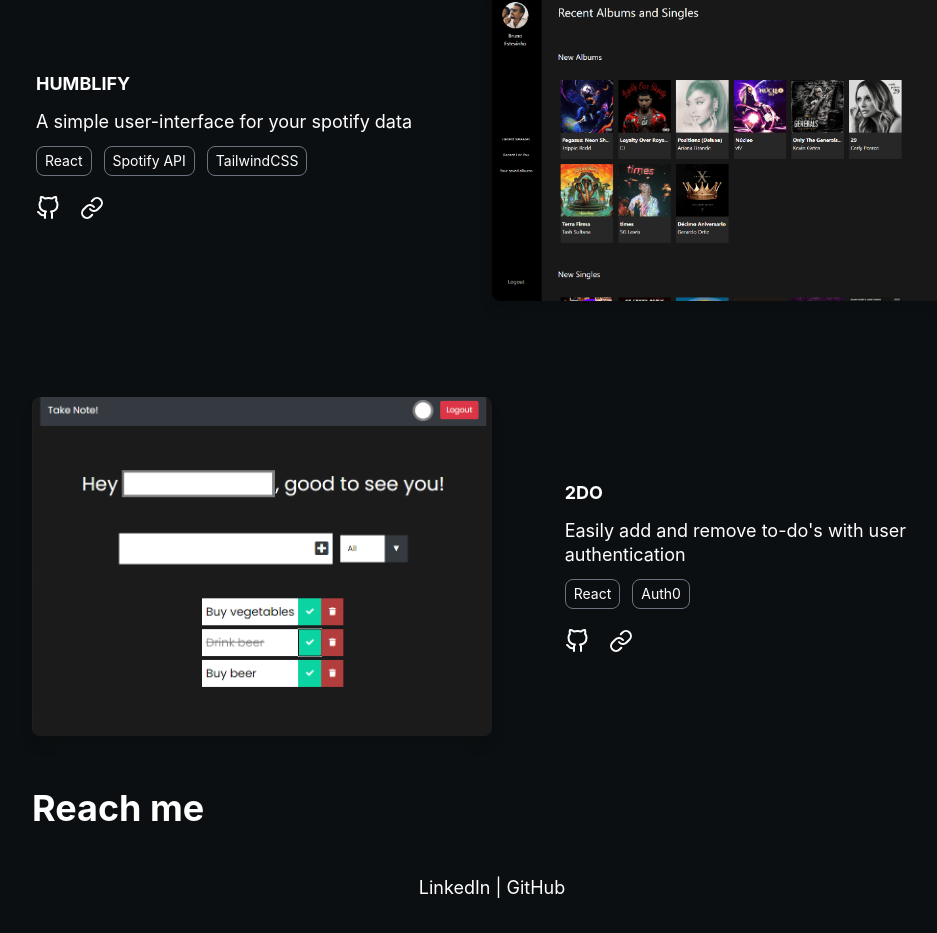
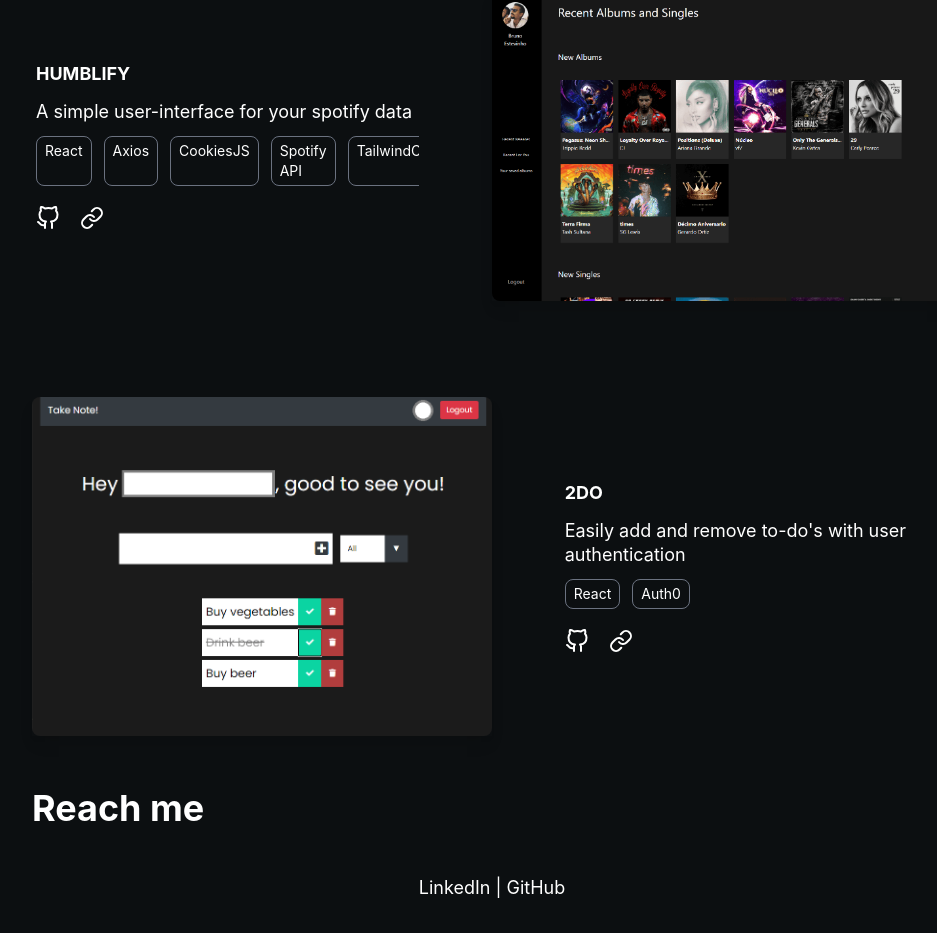
Before and after one commit to brunoestevinho/personal-webpage, a React (Create React App) app: page / in a window 1280 px wide. Shown: the part 3400-4333 px from the top of the page, without its empty margins (148-1085 px from the left). Built offline with nearby package versions, Linux system fonts and the light colour scheme; no server answers.

Commit message:
google analytics add

```diff
--- a/package.json
+++ b/package.json
@@ -16,6 +16,7 @@
     "postcss": "^7.0.35",
     "react": "^17.0.1",
     "react-dom": "^17.0.1",
+    "react-ga": "^3.3.0",
     "react-scripts": "4.0.1",
     "react-scroll": "^1.8.1",
     "styled-components": "^5.2.1",
--- a/src/data/projectData.js
+++ b/src/data/projectData.js
@@ -17,7 +17,7 @@
     title: "Humblify",
     image: img2,
     description: "A simple user-interface for your spotify data",
-    tools: ["React", "Spotify API", "TailwindCSS"],
+    tools: ["React", "Axios", "CookiesJS", "Spotify API", "TailwindCSS"],
     github: "https://https://github.com/brunoestevinho/humblify",
     link: "https://humblify.netlify.app/",
   },
--- a/src/index.js
+++ b/src/index.js
@@ -2,6 +2,11 @@
 import ReactDOM from "react-dom";
 import "./index.css";
 import App from "./App";
+
+import ReactGA from "react-ga";
+
+ReactGA.initialize(process.env.REACT_APP_TRACKINGID);
+ReactGA.pageview(window.location.pathname + window.location.search);
 
 ReactDOM.render(
   <React.StrictMode>
```
Also changed, not shown: 1 other file (tests, documents, lock files or other folders).
